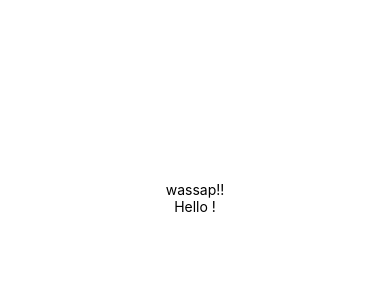
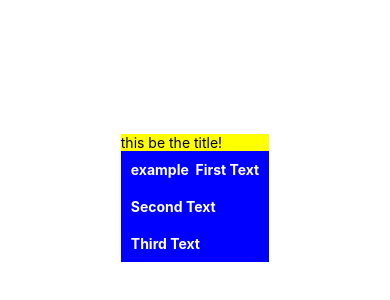
Before and after one commit to ilci66/react-native-tutorial, a React Native app: screen / in a window 390 px wide. Shown: the part 224-524 px from the top of the page. Built offline with nearby package versions, Linux system fonts and the light colour scheme.

Commit message:
notes added

```diff
--- a/App.js
+++ b/App.js
@@ -6,9 +6,17 @@ export default function App() {
   return (
     // view is like div
     <View style={styles.container}>
-      <Text>wassap!!</Text>
-      <Text>Hello !</Text>
-      <StatusBar style="auto" />
+      <View>
+        {/* they don't get style porperties from parent elements such as bold texts etc. so for each element I need to define them  */}
+        <Text style={styles.header}>this be the title!</Text>
+        {/* when there is a text component inside another text component then the child text inerits the style porperties */}
+        <Text style={styles.boldText}><Text>example  </Text>First Text</Text>
+
+        <Text style={styles.boldText}>Second Text</Text>
+        <Text style={styles.boldText}>Third Text</Text>
+      </View>
+
+      {/* <StatusBar style="auto" /> */}
     </View>
       );
     }
@@ -20,4 +28,13 @@ const styles = StyleSheet.create({
         alignItems: 'center',
         justifyContent: 'center',
       },
+      header:{
+        backgroundColor: 'yellow',
+      },
+      boldText:{
+        fontWeight: 'bold',
+        backgroundColor: 'blue',
+        color: "white",
+        padding: 10
+      }
 });
```
Lines whose indentation alone changed are shown as unchanged.
